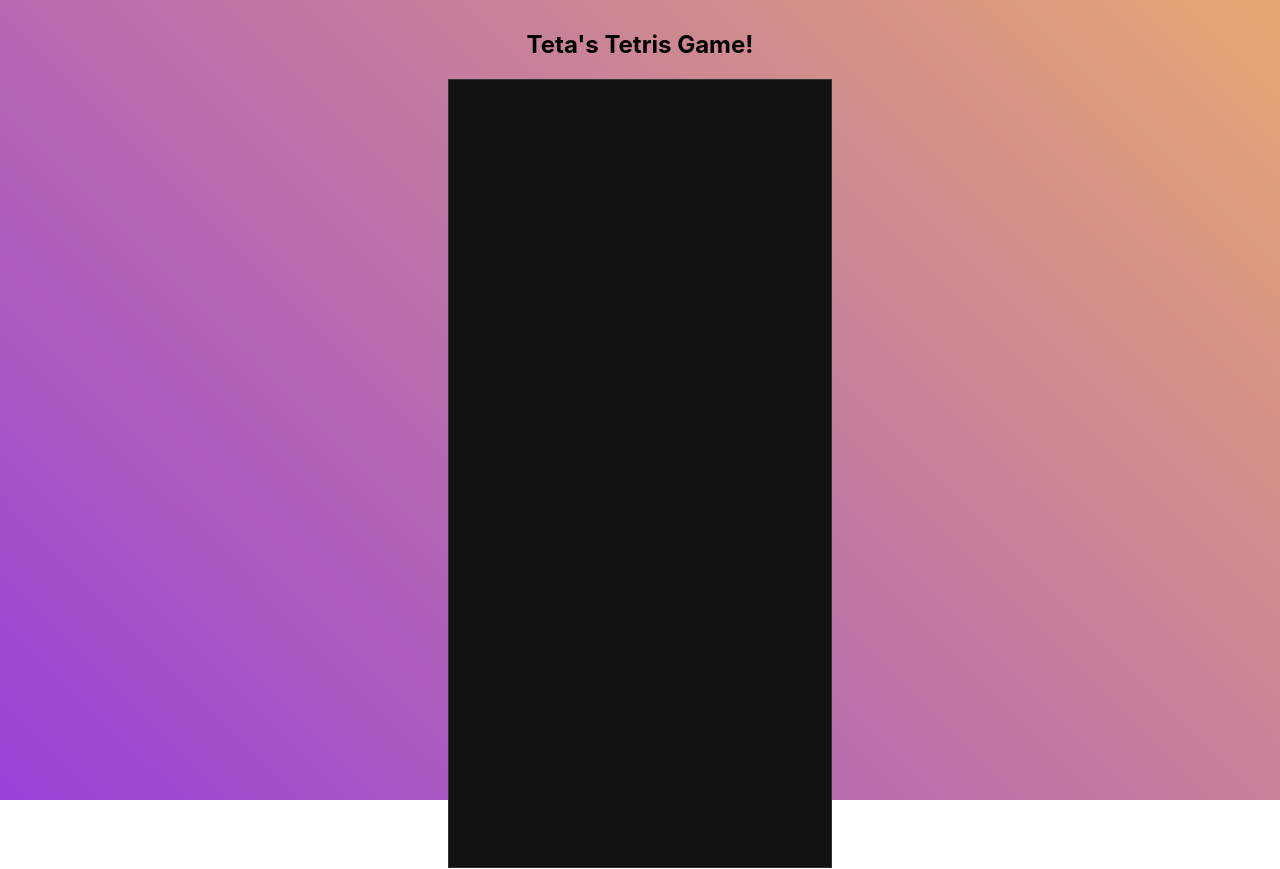
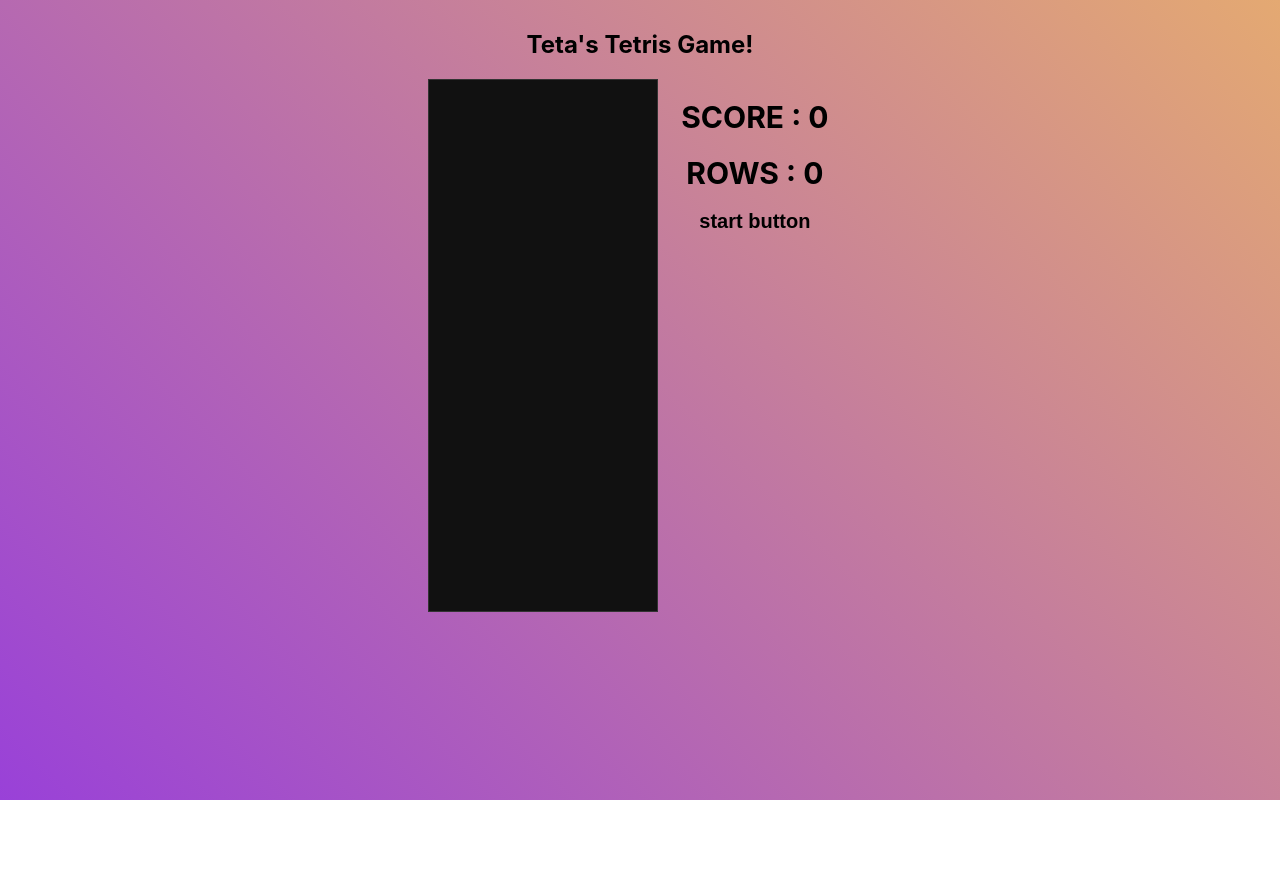
Before and after one commit to ichbinmin2/tetris_jiyeonMin, a React (Create React App) app: page / in a window 1280 px wide. Shown: the top 869 px of the page. After the commit the page ends 800 px from the top, so only its background shows below. Built offline with nearby package versions, Linux system fonts and the light colour scheme.

Commit message:
Add : interval 기능, mouseMove 이벤트 구현

```diff
--- a/src/block.js
+++ b/src/block.js
@@ -6,12 +6,12 @@ export const BLOCKS = {
       ["O", "O"],
     ],
     color: {
-      0: "80, 227, 230",
-      1: "36, 95, 223",
-      2: "223, 173, 36",
-      3: "223, 217, 36",
-      4: "48, 211, 56",
-      5: "132, 61, 198",
+      0: "233,142,163",
+      1: "60,166,85",
+      2: "241,207,40",
+      3: "71,142,213",
+      4: "237,77,65",
+      5: "221,140,50",
     },
   },
 };
--- a/src/components/display/display.jsx
+++ b/src/components/display/display.jsx
@@ -5,11 +5,9 @@ const Display = ({ gameOver, text }) => {
   return (
     <section>
       <div className={styles.displayBox}>
-        {/* {!gameOver ? <span>{score}</span> : <span>Game Over</span>} */}
-        <div gameOver={gameOver} className={styles.text}>
-          {text}
+        <div className={styles.text}>
+          {gameOver ? <span>Game Over</span> : <span>{text}</span>}
         </div>
-        <div className={styles.socreCount}>스코어</div>
       </div>
     </section>
   );
--- /dev/null
+++ b/src/components/hooks/usePlayGame.js
@@ -0,0 +1,21 @@
+import { useCallback, useEffect, useState } from "react";
+
+export const usePlayGame = (attack) => {
+  const [score, setScore] = useState(0);
+  const [rows, setRows] = useState(0);
+
+  const scorePoint = [10, 20, 30, 40, 50, 60, 70, 80, 90, 100];
+
+  const scoreResult = useCallback(() => {
+    if (attack > 0) {
+      setScore((preview) => preview + scorePoint[attack - 1]);
+      setRows((preview) => preview + attack);
+    }
+  }, [scorePoint, attack]);
+
+  useEffect(() => {
+    scoreResult();
+  }, [scoreResult, attack, score]);
+
+  return [score, setScore, rows, setRows];
+};
--- /dev/null
+++ b/src/components/hooks/useResize.js
@@ -0,0 +1,27 @@
+import { useEffect, useState } from "react";
+
+export const useResize = (myRef) => {
+  const getDimensions = () => ({
+    WIDTH: myRef.current.offsetWidth,
+  });
+
+  const [dimensions, setDimensions] = useState({ WIDTH: 0 });
+
+  useEffect(() => {
+    const handleResize = () => {
+      setDimensions(getDimensions());
+    };
+
+    if (myRef.current) {
+      setDimensions(getDimensions());
+    }
+
+    window.addEventListener("resize", handleResize);
+
+    return () => {
+      window.removeEventListener("resize", handleResize);
+    };
+  }, [myRef]);
+
+  return dimensions;
+};
--- a/src/components/microBox/microBox.jsx
+++ b/src/components/microBox/microBox.jsx
@@ -6,4 +6,4 @@ const MicroBox = ({ type, color }) => {
   return <StyledMicroBox type={type} color={color}></StyledMicroBox>;
 };
 
-export default MicroBox;
+export default React.memo(MicroBox);
--- a/src/components/playBoard/playBoard.jsx
+++ b/src/components/playBoard/playBoard.jsx
@@ -8,7 +8,6 @@ const PlayBoard = ({ playBoard, color }) => {
     <div className={styles.playBoard}>
       {playBoard.map((row) =>
         row.map((micro, x) => (
-          // <MicroBox key={x} type={micro[0]} />
           <MicroBox key={x} type={micro[0]} color={color} />
         ))
       )}
--- a/src/components/playBoard/playBoard.module.css
+++ b/src/components/playBoard/playBoard.module.css
@@ -1,13 +1,13 @@
 .playBoard {
   box-sizing: border-box;
   display: grid;
-  grid-template-rows: repeat(20, calc(30vw / 10));
+  grid-template-rows: repeat(20, calc(20vw / 10));
   /* 20vw 였음 */
   grid-template-columns: repeat(10, 1fr);
   grid-gap: 1px;
   border: 1px solid #333;
   width: 500px;
-  max-width: 30vw;
+  max-width: 20vw;
   /* 20vw 였음 */
   background: #111;
 }
--- a/src/components/tetris/tetris.jsx
+++ b/src/components/tetris/tetris.jsx
@@ -1,4 +1,4 @@
-import React, { useState } from "react";
+import React, { useRef, useState } from "react";
 import styles from "./tetris.module.css";
 import Display from "../display/display";
 import PlayBoard from "../playBoard/playBoard";
@@ -8,15 +8,17 @@ import { playingBoard, checkBumped } from "../../playingGame";
 import { useInterval } from "../hooks/useInterval";
 import { usePlayer } from "../hooks/usePlayer";
 import { usePlayBoard } from "../hooks/usePlayBoard";
+import { usePlayGame } from "../hooks/usePlayGame";
+import { useResize } from "../hooks/useResize";
 
-const Tetris = (props) => {
+const Tetris = () => {
   const [fallTime, setFallTime] = useState(null);
   const [gameOver, setGameOver] = useState(false);
-
   const [player, playerUpdatePostion, resetPlayer] = usePlayer();
-  const [playBoard, setPlayBoard] = usePlayBoard(player, resetPlayer);
-
-  console.log("리렌더링");
+  const [playBoard, setPlayBoard, attack] = usePlayBoard(player, resetPlayer);
+  const [score, setScore, rows, setRows] = usePlayGame(attack);
+  const myRef = useRef();
+  const { WIDTH } = useResize(myRef);
 
   // 플레이어(블럭) 핸들러
   const handlerMovePlayer = (dir) => {
@@ -29,13 +31,16 @@ const Tetris = (props) => {
 
   // 게임 Start 처리
   const onStartGame = () => {
-    console.log("스타트게임");
     // playingBoard를 초기화시킴
     setPlayBoard(playingBoard());
+    // 떨어지는 시간 설정
+    setFallTime(1000);
     // player 상태를 초기화시킴
     resetPlayer();
     // 게임오버
     setGameOver(false);
+    setScore(0);
+    setRows(0);
   };
 
   // 플레이어(블록)의 떨어지는 움직임 감지
@@ -47,7 +52,6 @@ const Tetris = (props) => {
     } else {
       // 게임오버
       if (player.position.y < 1) {
-        console.log("게임오벙");
         setGameOver(true);
         setFallTime(null);
       }
@@ -55,15 +59,21 @@ const Tetris = (props) => {
     }
   };
 
+  const onKeyUp = ({ keyCode }) => {
+    if (!gameOver) {
+      if (keyCode === 40) {
+        setFallTime(1000);
+      }
+    }
+  };
   // 플레이어의 의도대로 블록이 떨어지도록 하는 기능 처리
   const handlerFalling = () => {
-    console.log("떨어지는 기능 수행 중 ");
+    setFallTime(null);
     onFallingBlock();
   };
 
   // 플레이어의 키보드 화살표 움직임 감지
   const onKeyboardMove = ({ keyCode }) => {
-    console.log({ keyCode });
     if (!gameOver) {
       // 아래 화살표 키코드 감지
       if (keyCode === 37) {
@@ -84,27 +94,46 @@ const Tetris = (props) => {
   };
 
   // 플레이어의 마우스(좌우) 움직임 감지
-  const onMouseMove = () => {};
+  const onMouseMove = (event) => {
+    const mousePointer = event.clientX;
+    const currentPoint = WIDTH - mousePointer;
 
-  // const useInterval(() => {
+    if (!gameOver) {
+      if (mousePointer < currentPoint) {
+        handlerMovePlayer(-1);
+      } else {
+        handlerMovePlayer(1);
+      }
+    }
+  };
 
-  // })
+  useInterval(() => {
+    onFallingBlock();
+  }, fallTime);
+
   return (
     <section
       className={styles.warp}
       role="button"
       tabIndex="0"
       onKeyDown={(event) => onKeyboardMove(event)}
+      onKeyUp={onKeyUp}
+      onMouseMove={(event) => onMouseMove(event)}
+      ref={myRef}
     >
       <div className={styles.container}>
         <h1>Teta's Tetris Game!</h1>
         <div className={styles.boxContainer}>
           <PlayBoard playBoard={playBoard} color={player.color} />
+
           <div className={styles.displayBox}>
             {gameOver ? (
               <Display gameOver={gameOver} text="Game Over" />
             ) : (
-              <Display text="score" />
+              <div>
+                <Display text={`SCORE : ${score}`} />
+                <Display text={`ROWS : ${rows}`} />
+              </div>
             )}
             <StartButton callback={onStartGame} />
           </div>
--- a/src/components/tetris/tetris.module.css
+++ b/src/components/tetris/tetris.module.css
@@ -14,15 +14,14 @@
   margin: 0 auto;
   /* max-width: 900px; */
 }
-
 .boxContainer {
-  /* height: 700px; */
+  display: flex;
 }
-
 .displayBox {
   display: flex;
+  flex-direction: column;
   align-items: center;
-  justify-content: space-between;
+
   width: 100%;
   padding: 10px 0;
 }
```
Also changed, not shown: 2 other files (tests, documents, lock files or other folders).
